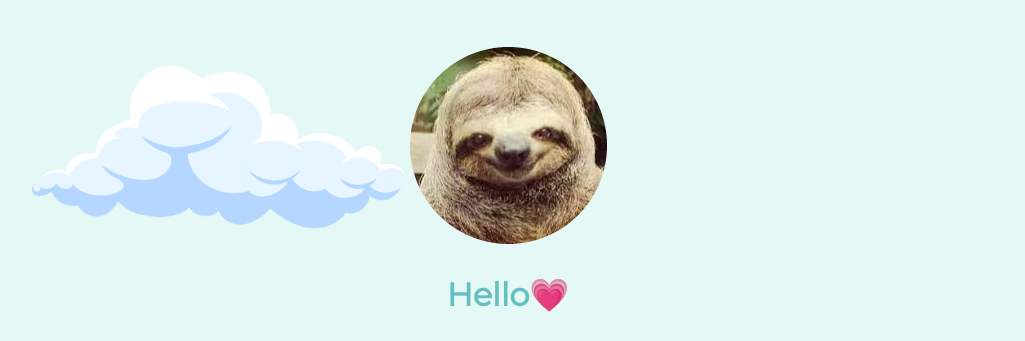
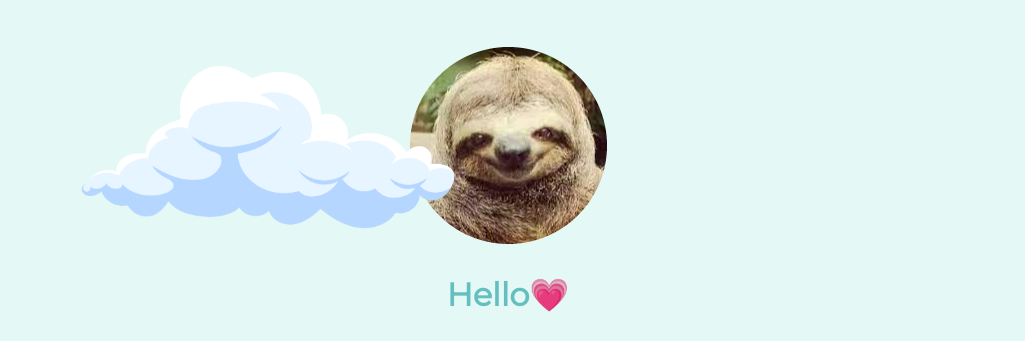
Before and after one commit to peter723/hii, a plain HTML site: page index.html in a window 1280 px wide. Shown: the part 459-800 px from the top of the page, without its empty margins (132-1157 px from the left). Drawn offline with Linux system fonts and the light colour scheme.

Commit message:
Update style.css

```diff
--- a/css.style/style.css
+++ b/css.style/style.css
@@ -59,7 +59,7 @@ a {
   width: 400px;
   height: 200px;
   position: absolute;
-  left:150px;
+  left:200px;
 }
 .mountain{
   background-color: #E4F9F5;
```
